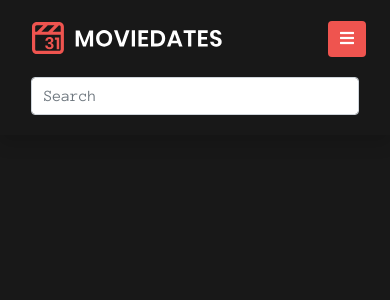
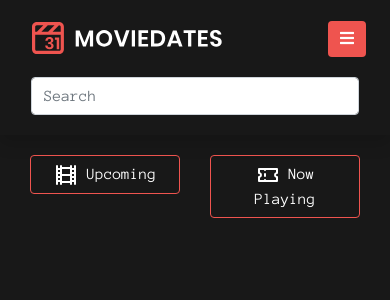
Before and after one commit to Smilesharks/moviedate, a Jekyll site: the page index.html, which Jekyll copies as it is, in a window 390 px wide. Shown: the top 300 px of the page. Built offline with Jekyll 4.4.1, drawn with Linux system fonts in a browser that asks for light colours; nearby versions of some CDN libraries.

Commit message:
fix small screens

```diff
--- a/assets/css/sass/dashboard.css
+++ b/assets/css/sass/dashboard.css
@@ -62,6 +62,9 @@
   height: 16px;
   vertical-align: text-bottom;
 }
+#mobile {
+  display: none;
+}
 .sidebar {
   position: fixed;
   top: 0;
@@ -120,6 +123,10 @@
   background-color: #ef544f;
   border: none;
 }
+.btn-outline-primary {
+  color: #fff;
+  border-color: #ef544f;
+}
 .btn-secondary .secondary {
   background-color: #393335;
   border: none;
@@ -168,6 +175,7 @@
   z-index: -99;
   height: 400px;
   background-size: cover;
+  background-position: center;
   border-radius: 5px;
 }
 .poster .poster__info {
@@ -268,7 +276,7 @@
 }
 @media (max-width: 768px) {
   .role {
-    padding-top: 175px !important;
+    padding-top: 155px !important;
   }
   #search {
     display: none;
@@ -283,17 +291,25 @@
   .modals .media iframe {
     display: none;
   }
+  #mobile {
+    display: block;
+  }
   .poster .status .primary {
     padding: 0.5rem;
+    background-color: #181818;
+    color: #fff;
   }
   .poster .poster__info .poster__title {
     font-size: 1.9rem;
+    margin-bottom: 0.3rem;
   }
   .poster .poster__info .poster__text {
-    font-size: 1.3rem;
+    font-size: 1.1rem;
   }
   .poster .poster__img {
-    height: 30rem;
+    -webkit-filter: grayscale(0) !important;
+    filter: grayscale(0) !important;
+    height: 25rem;
   }
   .sidebar-sticky {
     padding-top: 3rem;
--- a/index.html
+++ b/index.html
@@ -10,13 +10,13 @@
   <meta name="Keywords" content="movie, movies"/>
   <meta property="og:url" content="https://moviedates.info/"/>
   <meta property="og:type" content="article"/>
-  <meta property="og:title" content="MovieDate - Premiere Reminder"/>
+  <meta property="og:title" content="MovieDates - Premiere Reminder"/>
   <meta property="og:description" content="Reminder of how much time is left for the premiere of your next favorite movie."/>
   <meta property="og:image" content="assets/img/og.jpg"/>
-  <link rel="icon" href="/assets/img/fav/favicon.ico?v=1.1"/>
+  <link rel="icon" type="image/x-icon" href="/assets/img/fav/favicon.ico?v=1.1"/>
+  <link rel="icon" type="image/png" sizes="16x16" href="/assets/img/fav/favicon-16x16.png"/>
   <link rel="icon" type="image/png" sizes="32x32" href="/assets/img/fav/favicon-32x32.png"/>
   <link rel="icon" type="image/png" sizes="96x96" href="/assets/img/fav/favicon-96x96.png"/>
-  <link rel="icon" type="image/png" sizes="16x16" href="/assets/img/fav/favicon-16x16.png"/>
   <link rel="stylesheet" href="https://stackpath.bootstrapcdn.com/bootstrap/4.2.1/css/bootstrap.min.css" integrity="sha384-GJzZqFGwb1QTTN6wy59ffF1BuGJpLSa9DkKMp0DgiMDm4iYMj70gZWKYbI706tWS" crossorigin="anonymous"/>
   <link rel="stylesheet" href="/assets/css/sass/dashboard.css"/>
   <link rel="stylesheet" href="/assets/css/modal.css"/>
@@ -106,7 +106,12 @@
       </div>
       <main class="ml-sm-auto col-md-10 col-lg-10 role" id="page-content-wrapper">
         <!-- Movie Options-->
-        <div class="container row"></div>
+        <div class="col-12" id="mobile">
+          <div class="row mb-3">
+            <div class="col-6"><a class="button btn btn-outline-primary w-100 mr-2" href="#" data-action="upcoming"><img class="invert" src="/assets/img/film.svg" width="24" height="24" alt=""/>              Upcoming </a></div>
+            <div class="col-6"><a class="button btn btn-outline-primary w-100" href="#" data-action="nowplaying"><img class="invert" src="/assets/img/ticket.svg" width="24" height="24" alt=""/>              Now Playing</a></div>
+          </div>
+        </div>
         <div class="container">
           <div class="row" id="info"></div>
         </div>
```
Also changed, not shown: assets/css/sass/dashboard.styl (+15 -4 lines), pug/index.pug (+13 -5 lines).
